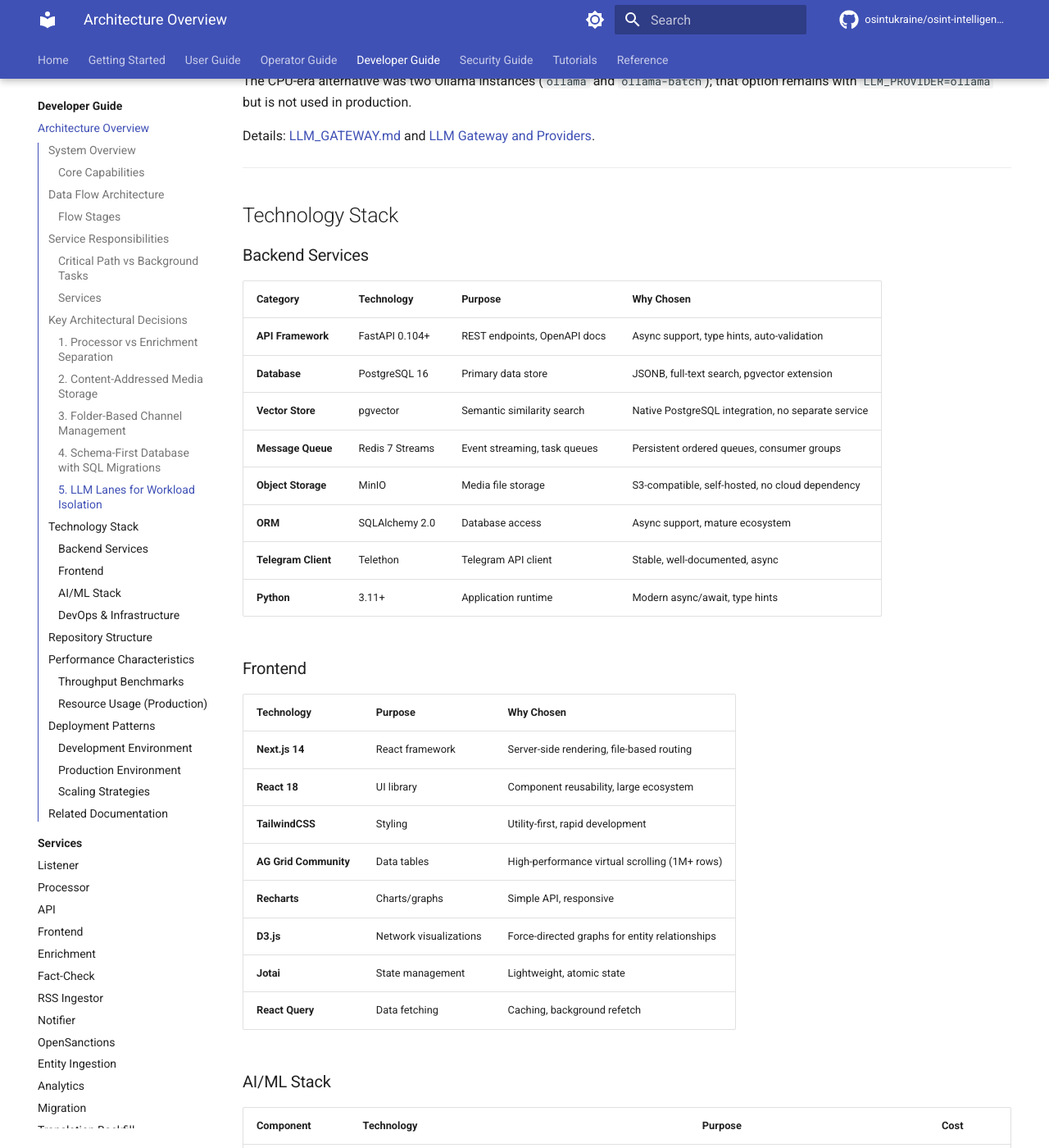
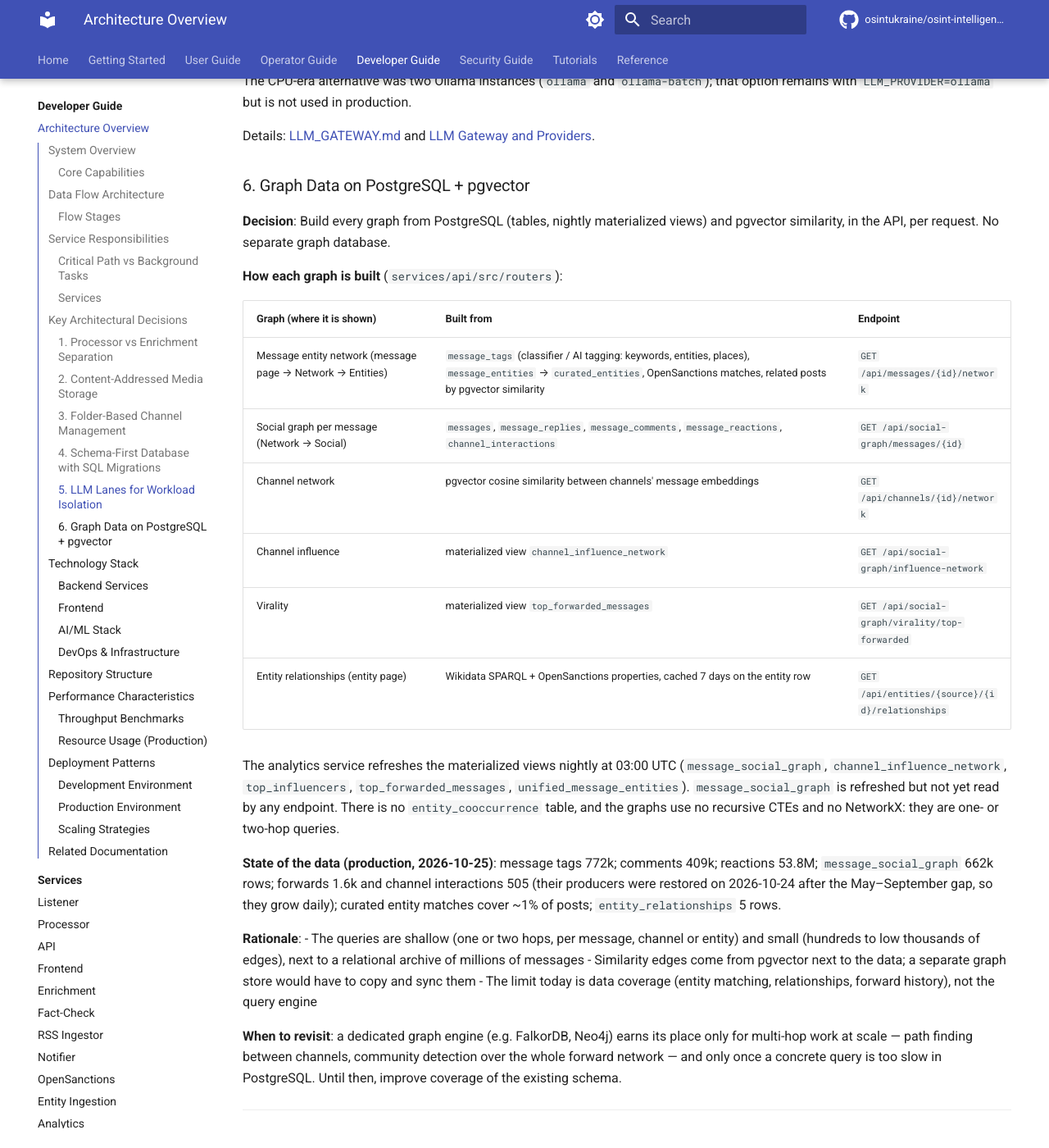
Before and after one commit to osintukraine/osint-platform-docs, an MkDocs documentation site: the page built from docs/developer-guide/architecture.md, in a window 1280 px wide and 1400 px high, scrolled down 5117 px. Shown: the whole window at 82% size. Built offline with MkDocs 1.6.1 and Material for MkDocs 9.7.7, drawn with Linux system fonts in a browser that asks for light colours; comment, search, counter and statistics services are not loaded; the version menu is left out; some of the changed text lies outside the part shown.

Commit message:
docs: graph stack is Sigma.js on PostgreSQL + pgvector; how each graph is built
- Cytoscape.js was replaced by Sigma.js + graphology in January 2026: frontend stack, EntityRelationshipGraph
  (props, data source), entity Relationships tab, architecture stack table (D3.js was never used).
- Architecture decision 6: where each graph's data comes from (endpoint + tables), the nightly matviews,
  production data volumes (2026-10-25), and why there is no separate graph database (shallow queries,
  pgvector edges next to the data, coverage is the limit) plus when to revisit.
- Next.js 15 / React 19 / Recharts 3 versions in the touched tables.

Claude-Session: https://claude.ai/code/session_013CcTibawC2r2hnsTPFq9Fa

```diff
--- a/docs/developer-guide/architecture.md
+++ b/docs/developer-guide/architecture.md
@@ -244,6 +244,42 @@ The CPU-era alternative was two Ollama instances (`ollama` and `ollama-batch`);
 
 Details: [LLM_GATEWAY.md](https://github.com/osintukraine/osint-intelligence-platform/blob/master/docs/architecture/LLM_GATEWAY.md) and [LLM Gateway and Providers](../operator-guide/external-llm.md).
 
+### 6. Graph Data on PostgreSQL + pgvector
+
+**Decision**: Build every graph from PostgreSQL (tables, nightly materialized views) and pgvector similarity, in
+the API, per request. No separate graph database.
+
+**How each graph is built** (`services/api/src/routers`):
+
+| Graph (where it is shown) | Built from | Endpoint |
+|---|---|---|
+| Message entity network (message page → Network → Entities) | `message_tags` (classifier / AI tagging: keywords, entities, places), `message_entities` → `curated_entities`, OpenSanctions matches, related posts by pgvector similarity | `GET /api/messages/{id}/network` |
+| Social graph per message (Network → Social) | `messages`, `message_replies`, `message_comments`, `message_reactions`, `channel_interactions` | `GET /api/social-graph/messages/{id}` |
+| Channel network | pgvector cosine similarity between channels' message embeddings | `GET /api/channels/{id}/network` |
+| Channel influence | materialized view `channel_influence_network` | `GET /api/social-graph/influence-network` |
+| Virality | materialized view `top_forwarded_messages` | `GET /api/social-graph/virality/top-forwarded` |
+| Entity relationships (entity page) | Wikidata SPARQL + OpenSanctions properties, cached 7 days on the entity row | `GET /api/entities/{source}/{id}/relationships` |
+
+The analytics service refreshes the materialized views nightly at 03:00 UTC (`message_social_graph`,
+`channel_influence_network`, `top_influencers`, `top_forwarded_messages`, `unified_message_entities`).
+`message_social_graph` is refreshed but not yet read by any endpoint. There is no `entity_cooccurrence` table, and
+the graphs use no recursive CTEs and no NetworkX: they are one- or two-hop queries.
+
+**State of the data (production, 2026-10-25)**: message tags 772k; comments 409k; reactions 53.8M;
+`message_social_graph` 662k rows; forwards 1.6k and channel interactions 505 (their producers were restored on
+2026-10-24 after the May–September gap, so they grow daily); curated entity matches cover ~1% of posts;
+`entity_relationships` 5 rows.
+
+**Rationale**:
+- The queries are shallow (one or two hops, per message, channel or entity) and small (hundreds to low thousands
+  of edges), next to a relational archive of millions of messages
+- Similarity edges come from pgvector next to the data; a separate graph store would have to copy and sync them
+- The limit today is data coverage (entity matching, relationships, forward history), not the query engine
+
+**When to revisit**: a dedicated graph engine (e.g. FalkorDB, Neo4j) earns its place only for multi-hop work at
+scale — path finding between channels, community detection over the whole forward network — and only once a
+concrete query is too slow in PostgreSQL. Until then, improve coverage of the existing schema.
+
 ---
 
 ## Technology Stack
@@ -265,12 +301,13 @@ Details: [LLM_GATEWAY.md](https://github.com/osintukraine/osint-intelligence-pla
 
 | Technology | Purpose | Why Chosen |
 |-----------|---------|------------|
-| **Next.js 14** | React framework | Server-side rendering, file-based routing |
-| **React 18** | UI library | Component reusability, large ecosystem |
+| **Next.js 15** | React framework | Server-side rendering, file-based routing |
+| **React 19** | UI library | Component reusability, large ecosystem |
 | **TailwindCSS** | Styling | Utility-first, rapid development |
 | **AG Grid Community** | Data tables | High-performance virtual scrolling (1M+ rows) |
 | **Recharts** | Charts/graphs | Simple API, responsive |
-| **D3.js** | Network visualizations | Force-directed graphs for entity relationships |
+| **Sigma.js + graphology** | Network visualizations | WebGL rendering of entity, channel and social graphs; ForceAtlas2 layout (replaced Cytoscape.js in January 2026) |
+| **ReactFlow** | News timeline | Node/edge layout of articles and correlated posts |
 | **Jotai** | State management | Lightweight, atomic state |
 | **React Query** | Data fetching | Caching, background refetch |
 
```
Also changed, not shown: docs/developer-guide/services/frontend.md (+17 -11 lines), docs/user-guide/entities.md (+1 -1 lines).
